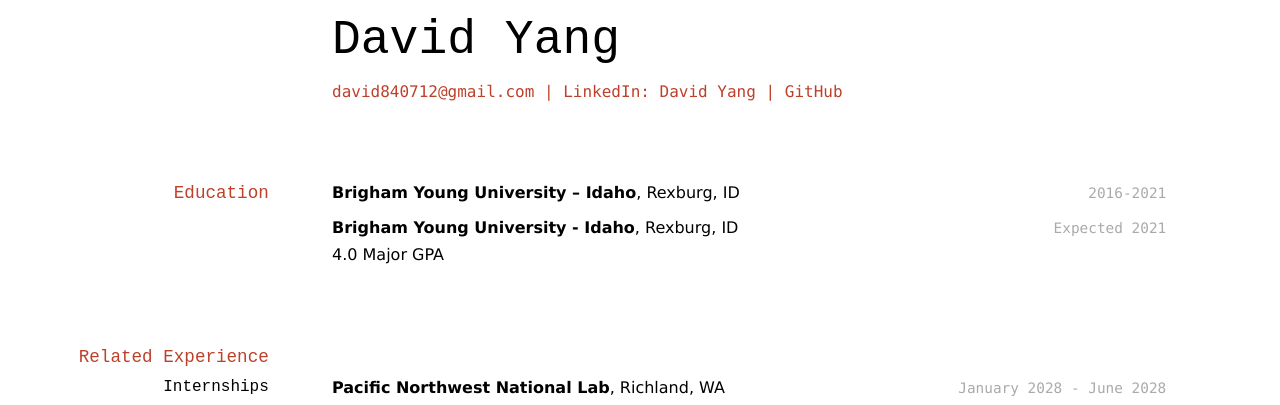
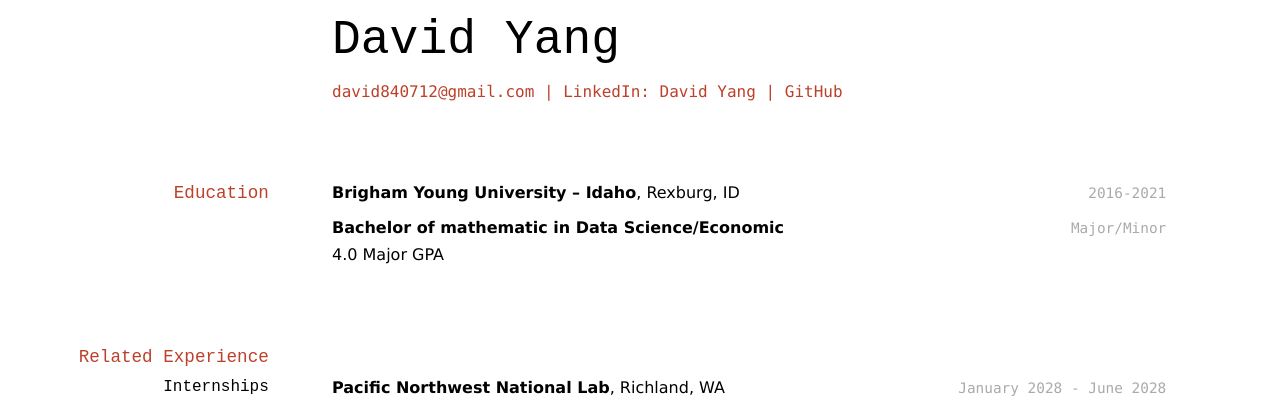
Before and after one commit to dannymoon/Yang-s_Resume, a Jekyll site: the page built from docs/index.md, in a window 1280 px wide. Shown: the top 405 px of the page. Built offline with Jekyll 4.4.1, drawn with Linux system fonts in a browser that asks for light colours.

Commit message:
Update index.md

```diff
--- a/docs/index.md
+++ b/docs/index.md
@@ -18,8 +18,8 @@ title: David Yang's Resume
 `2016-2021`
 __Brigham Young University – Idaho__, Rexburg, ID
 
-`Expected 2021`
-__Brigham Young University - Idaho__, Rexburg, ID
+`Major/Minor`
+__Bachelor of mathematic in Data Science/Economic__
 
 - 4.0 Major GPA
 
```
